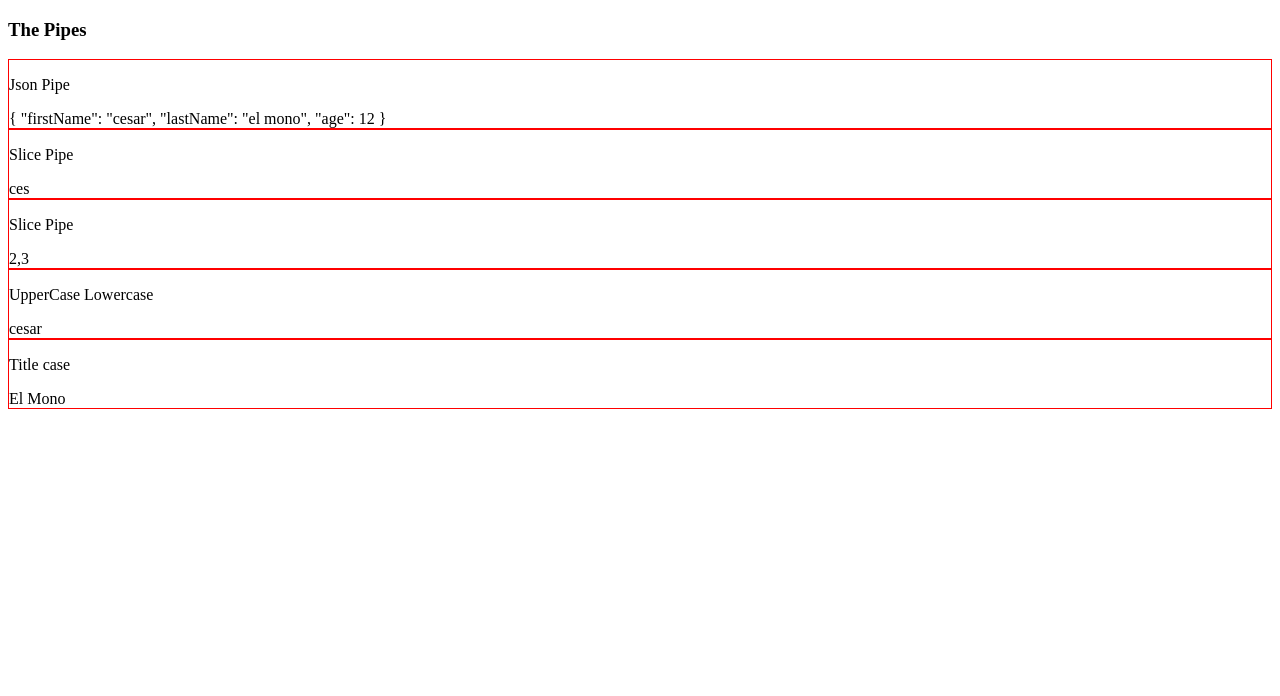
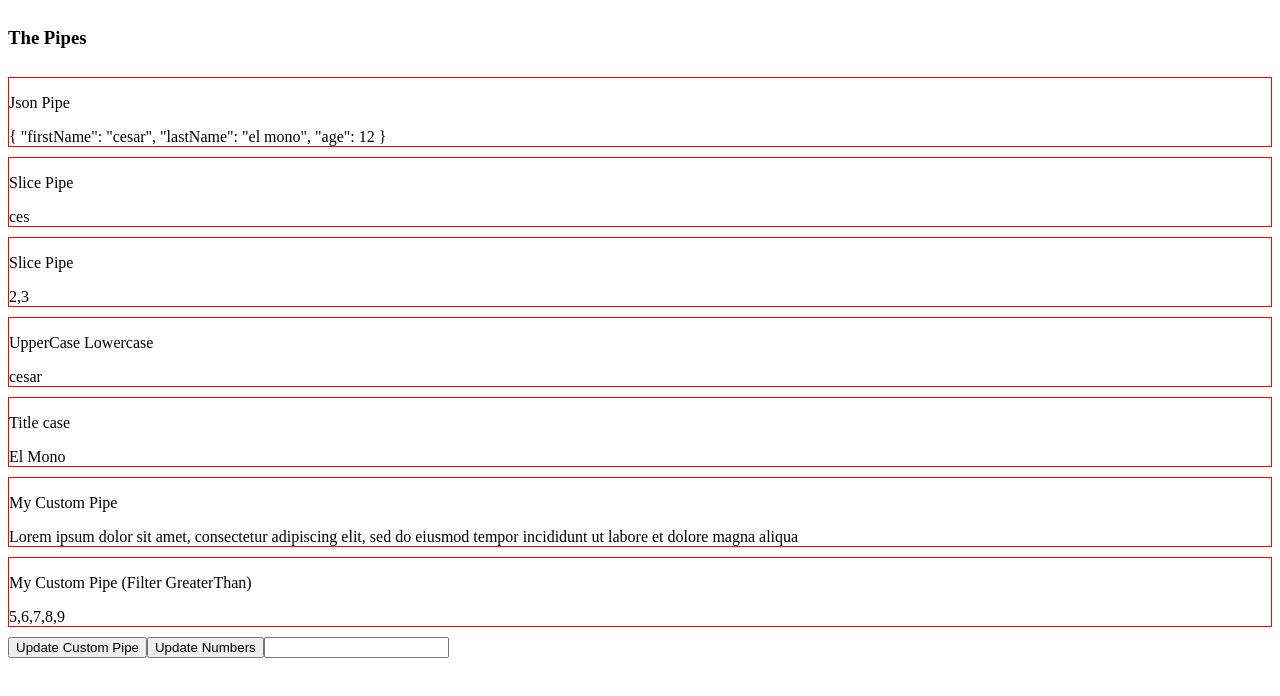
Before and after one commit to jhonacs2/angular-course, an Angular app in the folder 01-angular/angularBasic/: page /pipes in a window 1280 px wide. Shown: the top 696 px of the page. Built offline with nearby package versions, Linux system fonts and the light colour scheme.

Commit message:
01 angular basic pure and impure pipes

```diff
--- a/01-angular/angularBasic/src/app/app.module.ts
+++ b/01-angular/angularBasic/src/app/app.module.ts
@@ -14,6 +14,8 @@ import { DirectiveExampleComponent } from './components/directive-example/direct
 import { CMonDoSomethingDirective } from './directives/c-mon-do-something.directive';
 import { HighlightColourDirective } from './directives/highlightColour.directive';
 import { PipesExampleComponent } from './components/pipes-example/pipes-example.component';
+import { TruncatePipe } from './pipes/truncate.pipe';
+import { FilterGreaterThanPipe } from './pipes/filter-greater-than.pipe';
 
 @NgModule({
   declarations: [
@@ -27,7 +29,9 @@ import { PipesExampleComponent } from './components/pipes-example/pipes-example.
     DirectiveExampleComponent,
     CMonDoSomethingDirective,
     HighlightColourDirective,
-    PipesExampleComponent
+    PipesExampleComponent,
+    TruncatePipe,
+    FilterGreaterThanPipe
   ],
   imports: [
     BrowserModule,
--- a/01-angular/angularBasic/src/app/components/pipes-example/pipes-example.component.html
+++ b/01-angular/angularBasic/src/app/components/pipes-example/pipes-example.component.html
@@ -1,28 +1,44 @@
-<article>
+<article style="display: flex;flex-direction: column;gap:10px">
   <h3>The Pipes</h3>
 
   <div style="border: 1px solid red">
     <p>Json Pipe</p>
-    <span>{{userProfile | json}}</span>
+    <span>{{ userProfile | json }}</span>
   </div>
 
   <div style="border: 1px solid red">
     <p>Slice Pipe</p>
-    <span>{{userProfile.firstName | slice:0:3}}</span>
+    <span>{{ userProfile.firstName | slice:0:3 }}</span>
   </div>
 
   <div style="border: 1px solid red">
     <p>Slice Pipe</p>
-    <span>{{numbers | slice:1:3}}</span>
+    <span>{{ numbers | slice:1:3 }}</span>
   </div>
 
   <div style="border: 1px solid red">
     <p>UpperCase Lowercase</p>
-    <span>{{userProfile.firstName | lowercase}}</span>
+    <span>{{ userProfile.firstName | lowercase }}</span>
   </div>
 
   <div style="border: 1px solid red">
     <p>Title case</p>
-    <span>{{userProfile.lastName | titlecase}}</span>
+    <span>{{ userProfile.lastName | titlecase }}</span>
+  </div>
+
+  <div style="border: 1px solid red">
+    <p>My Custom Pipe</p>
+    <span>{{ loremIpsum | truncate:200 }}</span>
+  </div>
+
+  <div style="border: 1px solid red">
+    <p>My Custom Pipe (Filter GreaterThan)</p>
+    <span>{{ numbers | filterGreaterThan:4 }}</span>
+  </div>
+
+  <div>
+    <button (click)="updateTruncadePipe()">Update Custom Pipe</button>
+    <button (click)="updateNumbers()">Update Numbers</button>
+    <input type="text" (mouseenter)="mouseEnterInputText()">
   </div>
 </article>
--- a/01-angular/angularBasic/src/app/components/pipes-example/pipes-example.component.ts
+++ b/01-angular/angularBasic/src/app/components/pipes-example/pipes-example.component.ts
@@ -11,15 +11,28 @@ export class PipesExampleComponent implements OnInit {
     lastName: 'el mono',
     age: 12
   };
-
   public numbers: number[] = [1, 2, 3, 4, 5, 6, 7, 8, 9];
   public lastname: string;
+  public loremIpsum: string;
 
   constructor() {
     this.lastname = 'Cesar';
+    this.loremIpsum = 'Lorem ipsum dolor sit amet, consectetur adipiscing elit, sed do eiusmod tempor incididunt ut labore et dolore magna aliqua';
   }
 
   ngOnInit(): void {
     console.log(JSON.stringify(this.userProfile));
   }
+
+  updateTruncadePipe(): void {
+    this.loremIpsum = '2 2 2 Lorem ipsum dolor sit amet, consectetur adipiscing elit, sed do eiusmod tempor incididunt ut labore et dolore magna aliqua';
+  }
+
+  updateNumbers(): void {
+    this.numbers.push(this.numbers.length + 1);
+    console.log(this.numbers)
+  }
+
+  mouseEnterInputText() {
+  }
 }
--- /dev/null
+++ b/01-angular/angularBasic/src/app/pipes/filter-greater-than.pipe.ts
@@ -0,0 +1,14 @@
+import { Pipe, PipeTransform } from '@angular/core';
+
+@Pipe({
+  name: 'filterGreaterThan',
+  pure: false
+})
+export class FilterGreaterThanPipe implements PipeTransform {
+
+  transform(numbers: number[], threshold: number): number[] {
+    if (!numbers) return [];
+    console.log('impure pie')
+    return numbers.filter(n => n > threshold);
+  }
+}
--- /dev/null
+++ b/01-angular/angularBasic/src/app/pipes/truncate.pipe.ts
@@ -0,0 +1,15 @@
+import { Pipe, PipeTransform } from '@angular/core';
+
+@Pipe({
+  name: 'truncate'
+})
+export class TruncatePipe implements PipeTransform {
+  transform(value: string, limit: number): string {
+    console.log('pipe execution');
+    if (!value) return '';
+
+    if (value.length <= limit) return value;
+
+    return `${value.substring(0, limit)} ...`;
+  }
+}
```
